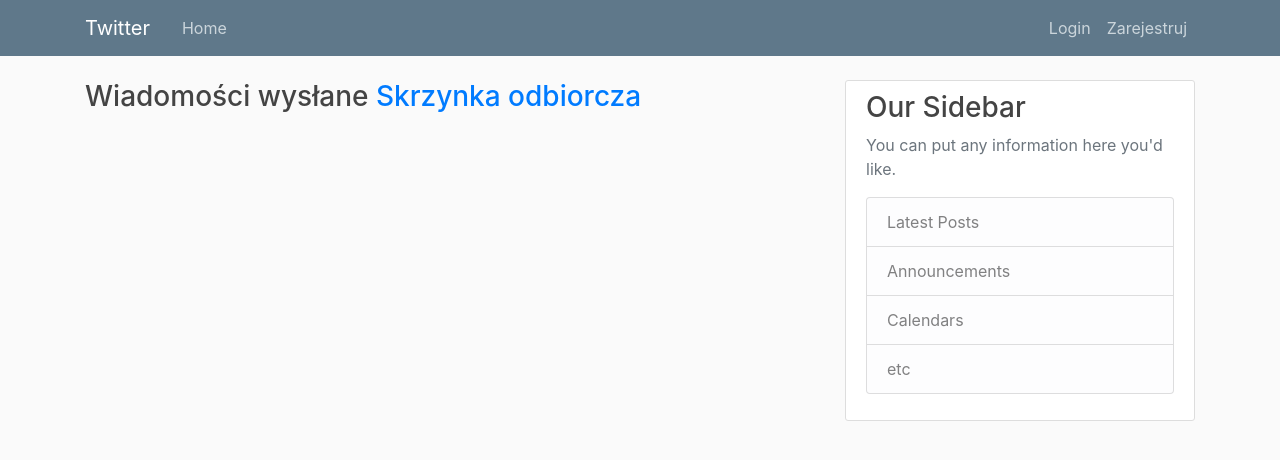
After one commit to eskrzypiec/Warsztaty_5.1_Twitter, a Django app: page /user_messages_sent/ in a window 1280 px wide. The commit adds this page. Shown: the top 460 px of the page. Run offline with Django 3.2, Linux system fonts and the light colour scheme; data that the repository does not hold is empty; some libraries are stand-ins or nearby versions.

Commit message:
exercise 4 all

```diff
--- a/Warsztaty5_1/Warsztaty5_1/urls.py
+++ b/Warsztaty5_1/Warsztaty5_1/urls.py
@@ -24,4 +24,9 @@ urlpatterns = [
     path('add_tweet/', AddTweetView.as_view(), name='add-tweet'),
     path('user_tweet/<int:id_user>/', UserTweetView.as_view(), name='user-tweet'),
     path('tweet/<int:id_tweet>/', ShowTweetView.as_view(), name='show-tweet'),
+    path('user_messages_received/', UserReceivedMessagesView.as_view(), name='messages-received'),
+    path('user_messages_sent/', UserSentMessagesView.as_view(), name='messages-sent'),
+    path('message_detail/<int:id_message>/', MessageDetailView.as_view(), name='message-details'),
+
+
 ]
--- a/Warsztaty5_1/twitter/templates/twitter/base.html
+++ b/Warsztaty5_1/twitter/templates/twitter/base.html
@@ -15,19 +15,19 @@
     <header class="site-header">
       <nav class="navbar navbar-expand-md navbar-dark bg-steel fixed-top">
         <div class="container">
-          <a class="navbar-brand mr-4" href="#">Twitter</a>
+          <a class="navbar-brand mr-4" href="{% url 'main' %}">Twitter</a>
           <button class="navbar-toggler" type="button" data-toggle="collapse" data-target="#navbarToggle" aria-controls="navbarToggle" aria-expanded="false" aria-label="Toggle navigation">
           <span class="navbar-toggler-icon"></span>
           </button>
           <div class="collapse navbar-collapse" id="navbarToggle">
             <div class="navbar-nav mr-auto">
-              <a class="nav-item nav-link" href="#">Home</a>
+              <a class="nav-item nav-link" href="{% url 'main' %}">Home</a>
             </div>
             <!-- Navbar Right Side -->
             <div class="navbar-nav">
                 {% if user.is_authenticated %}
                     <a class="nav-item nav-link" href="{% url 'add-tweet' %}">Nowy Tweet</a>
-                    <a class="nav-item nav-link" href="#">Wiadomości</a>
+                    <a class="nav-item nav-link" href="{%  url 'messages-received' %}">Wiadomości</a>
                     <a class="nav-item nav-link" href="#">Konto </a>
                     <a class="nav-item nav-link" href="#">Logout</a>
                 {% else %}
--- /dev/null
+++ b/Warsztaty5_1/twitter/templates/twitter/user_messages.html
@@ -0,0 +1,25 @@
+{% extends "twitter/base.html" %}
+{% block content %}
+    {%  if received %}
+    <h3> Skrzynka odbiorcza <a class="mr-2" href="{% url 'messages-sent' %}">Wiadomości wysłane</a></h3>
+    {% else %}
+        <h3> Wiadomości wysłane <a class="mr-2" href="{% url 'messages-received' %}">Skrzynka odbiorcza</a></h3>
+    {%  endif %}
+{% for message in user_messages %}
+<article class="media content-section">
+    <div class="media-body">
+        <div class="article-metadata">
+                {%  if received %}
+            Od: <a class="mr-2" href="#">{{ message.sent_from }}</a>
+                    {%  else %}
+                    Do: <a class="mr-2" href="#">{{ message.sent_to }}</a>
+                {% endif %}
+            <small class="text-muted">Data wysłania: {{ message.sent_date|date:"F d, Y" }}</small>
+        </div>
+        <a class="article-title" href="{% url 'message-details'  message.id %}">
+            <p class="article-content">Treść: {%  if received and not message.read %}<b>{{ message.content }}</b> {% else %}{{ message.content }} {% endif %}</p>
+        </a>
+    </div>
+</article>
+        {% endfor %}
+{% endblock %}
--- a/Warsztaty5_1/twitter/views.py
+++ b/Warsztaty5_1/twitter/views.py
@@ -4,7 +4,7 @@ from django.urls import reverse_lazy
 from django.views import View
 from django.views.generic import CreateView
 
-from twitter.models import Tweet
+from twitter.models import *
 
 
 class MainView(View):
@@ -36,3 +36,25 @@ class ShowTweetView(View):
     def get(self, request, id_tweet):
         tweet = get_object_or_404(Tweet, id=id_tweet)
         return render(request, "twitter/tweet_details.html", locals())
+
+
+class UserReceivedMessagesView(View):
+    def get(self, request):
+        id_user = request.user.id
+        user_messages = Message.objects.filter(sent_from_id=id_user)
+        received = True
+        return render(request, "twitter/user_messages.html", locals())
+
+
+class UserSentMessagesView(View):
+    def get(self, request):
+        id_user = request.user.id
+        user_messages = Message.objects.filter(sent_to_id=id_user)
+        return render(request, "twitter/user_messages.html", locals())
+
+class MessageDetailView(View):
+    def get(self, request, id_message):
+        message_detail = Message.objects.get(id = id_message)
+        message_detail.read = True
+        message_detail.save()
+        return render(request, "twitter/message_details.html", locals())
```
Also changed, not shown: Warsztaty5_1/twitter/templates/twitter/message_details.html (added, +15 -0 lines).
